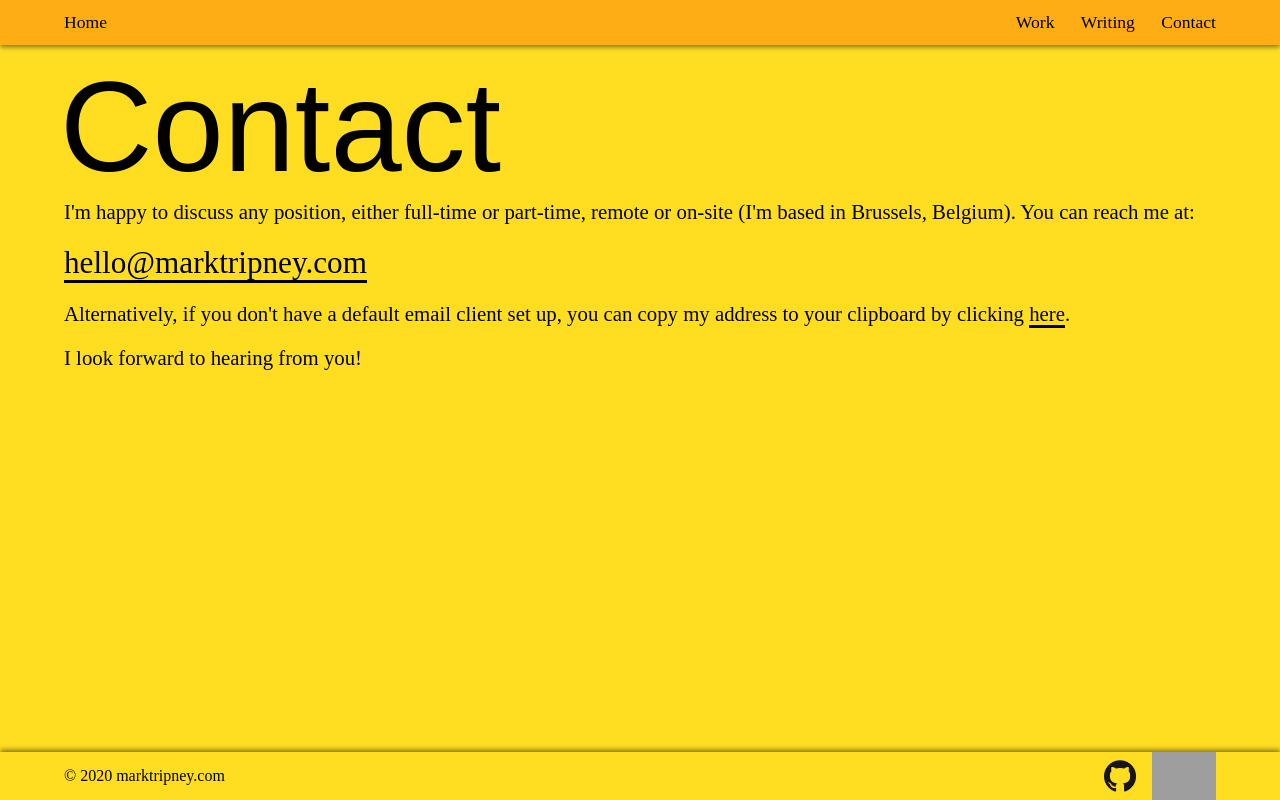
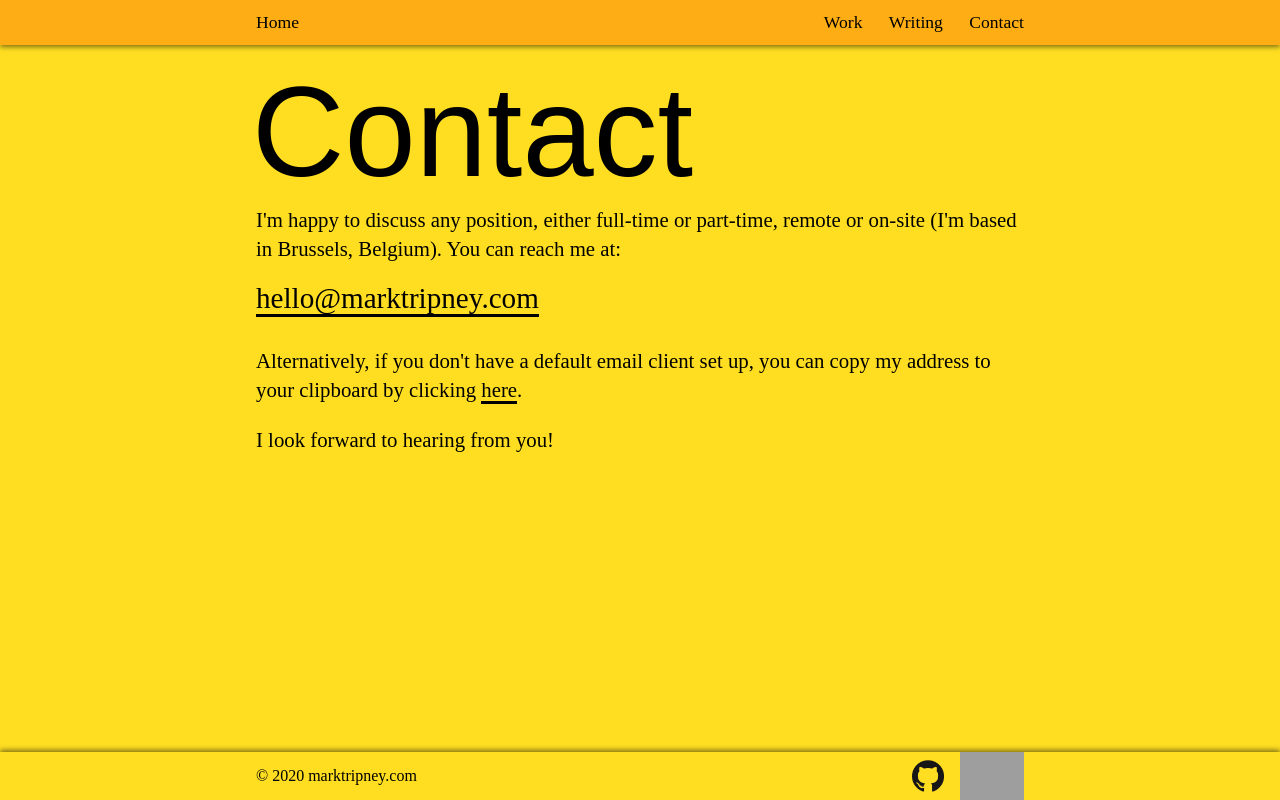
Before and after one commit to m-tripney/personal_website, a Flask app: page /contact in a window 1280 px wide. Run offline with Flask 2, Linux system fonts and the light colour scheme; some web fonts are replaced; grey boxes are pictures that could not be loaded.

Commit message:
Add initial media queries.

```diff
--- a/static/css/main.css
+++ b/static/css/main.css
@@ -53,7 +53,7 @@ footer p {
 }
 
 .main-nav li {
-  font-size: 1.1em;
+  font-size: 1em;
   font-weight: 400;
 }
 .main-nav li::selection {
@@ -61,7 +61,7 @@ footer p {
 }
 
 .page-headline {
-  font-size: 8em;
+  font-size: 6em;
   margin-top: 0;
 }
 
@@ -79,15 +79,15 @@ a::selection {
   color: #fff;
 }
 
-h1 {
-  font-size: 5em;
+.page-headline {
   margin-left: -4px;
-  margin-top: 0.5em;
+  margin-top: 0.1em;
 }
 
-h2 {
-  font-size: 4em;
-  color: #ff0000;
+.sub-heading {
+  margin-top: 0.25em;
+  margin-left: -2px;
+  font-size: 5em;
 }
 
 p, li {
@@ -96,7 +96,8 @@ p, li {
 }
 
 p {
-  font-size: 1.3em;
+  font-size: 1.2em;
+  line-height: 1.4em;
 }
 p .para-highlight {
   font-weight: 400;
@@ -125,7 +126,15 @@ footer p {
 }
 
 .email-addr {
-  font-size: 1.5em;
+  font-size: 1.15em;
+}
+
+a.email-addr {
+  margin-bottom: 4em;
+}
+
+p.copy-confirm {
+  margin-top: 1.5em;
 }
 
 header {
@@ -148,11 +157,11 @@ header {
 }
 
 .nav-links li:not(:last-child) {
-  margin-right: 1.5em;
+  margin-right: 1.3em;
 }
 
 footer {
-  margin-top: 1.5em;
+  margin-top: 2em;
   box-shadow: 0 -2px 5px 0 rgba(0, 0, 0, 0.5);
   flex-shrink: 0;
 }
@@ -161,6 +170,9 @@ footer .footer-content {
   flex-direction: row;
   align-items: center;
   margin: 0 5%;
+}
+footer .footer-content p {
+  font-size: 0.8em;
 }
 footer .footer-content #copyright {
   margin-bottom: 10px;
@@ -173,4 +185,73 @@ footer .footer-content .github-logo {
   padding-right: 1em;
 }
 
+@media screen and (min-width: 414px) {
+  .main-nav li {
+    font-size: 1.1em;
+  }
+
+  .nav-links li:not(:last-child) {
+    margin-right: 1.5em;
+  }
+
+  .page-headline {
+    font-size: 8em;
+  }
+
+  .sub-heading {
+    font-size: 5.5em;
+  }
+
+  p {
+    font-size: 1.3em;
+  }
+
+  .email-addr {
+    font-size: 1.4em;
+  }
+
+  footer .footer-content p {
+    font-size: 1em;
+  }
+}
+@media screen and (min-width: 800px) {
+  main {
+    max-width: 80%;
+  }
+
+  .main-nav {
+    padding: 0.75em 10%;
+  }
+
+  footer .footer-content {
+    margin: 0 10%;
+  }
+}
+@media screen and (min-width: 900px) {
+  main {
+    max-width: 70%;
+  }
+
+  .main-nav {
+    padding: 0.75em 15%;
+  }
+
+  footer .footer-content {
+    margin: 0 15%;
+  }
+}
+@media screen and (min-width: 1200px) {
+  main {
+    max-width: 60%;
+  }
+
+  .main-nav {
+    padding: 0.75em 20%;
+  }
+
+  footer .footer-content {
+    margin: 0 20%;
+  }
+}
+
 /*# sourceMappingURL=main.css.map */
--- a/static/css/main.scss
+++ b/static/css/main.scss
@@ -4,7 +4,6 @@
 
 $background-colour: #ffde22;
 $main-text: #000;
-$sub-headings: #ff0000;
 $nav-and-highlight: #ffad14;
 
 // ****************************************
@@ -85,15 +84,16 @@ footer p {
 }
 
 .main-nav li {
-  font-size: 1.1em;
+  font-size: 1em;
   font-weight: 400;
+
   &::selection {
     background-color: $background-colour;
   }
 }
 
 .page-headline {
-  font-size: 8em;
+  font-size: 6em;
   margin-top: 0;
 }
 
@@ -111,15 +111,15 @@ a::selection {
   color: #fff;
 }
 
-h1 {
-  font-size: 5em;
+.page-headline {
   margin-left: -4px;
-  margin-top: 0.5em;
+  margin-top: 0.1em;
 }
 
-h2 {
-  font-size: 4em;
-  color: $sub-headings;
+.sub-heading {
+  margin-top: 0.25em;
+  margin-left: -2px;
+  font-size: 5em;
 }
 
 p, li {
@@ -128,7 +128,8 @@ p, li {
 }
 
 p {
-  font-size: 1.3em;
+  font-size: 1.2em;
+  line-height: 1.4em;
 
   .para-highlight {
     font-weight: 400;
@@ -160,7 +161,15 @@ footer p {
 }
 
 .email-addr {
-  font-size: 1.5em;
+  font-size: 1.15em;
+}
+
+a.email-addr {
+  margin-bottom: 4em;
+}
+
+p.copy-confirm {
+  margin-top: 1.5em;
 }
 
 // ****************************************
@@ -187,7 +196,7 @@ header {
 }
 
 .nav-links li:not(:last-child) {
-  margin-right: 1.5em;
+  margin-right: 1.3em;
 }
 
 // ****************************************
@@ -195,11 +204,15 @@ header {
 // ****************************************
 
 footer {
-  margin-top: 1.5em;
+  margin-top: 2em;
   box-shadow: 0 -2px 5px 0 rgba(0, 0, 0, 0.5);
   flex-shrink: 0;
 
   .footer-content {
+    p {
+      font-size: 0.8em;
+    }
+
     display: flex;
     flex-direction: row;
     align-items: center;
@@ -221,7 +234,75 @@ footer {
 }
 
 // ****************************************
-// CONTACT
+// MEDIA QUERIES
 // ****************************************
 
-// Using Flexbox to push footer down
+@media screen and (min-width: 414px) {
+  .main-nav li {
+    font-size: 1.1em;
+  }
+  .nav-links li:not(:last-child) {
+    margin-right: 1.5em;
+  }
+  .page-headline {
+    font-size: 8em;
+  }
+  .sub-heading {
+    font-size: 5.5em;
+  }
+  p {
+    font-size: 1.3em;
+  }
+  .email-addr {
+    font-size: 1.4em;
+  }
+  footer {
+    .footer-content {
+      p {
+        font-size: 1em;
+      }
+    }
+  }
+}
+
+@media screen and (min-width: 800px) {
+  main {
+    max-width: 80%;
+  }
+  .main-nav {
+    padding: 0.75em 10%;
+  }
+  footer {
+    .footer-content {
+      margin: 0 10%;
+    }
+  }
+}
+
+@media screen and (min-width: 900px) {
+  main {
+    max-width: 70%;
+  }
+  .main-nav {
+    padding: 0.75em 15%;
+  }
+  footer {
+    .footer-content {
+      margin: 0 15%;
+    }
+  }
+}
+
+@media screen and (min-width: 1200px) {
+  main {
+    max-width: 60%;
+  }
+  .main-nav {
+    padding: 0.75em 20%;
+  }
+  footer {
+    .footer-content {
+      margin: 0 20%;
+    }
+  }
+}
```
Also changed, not shown: 1 other file.
